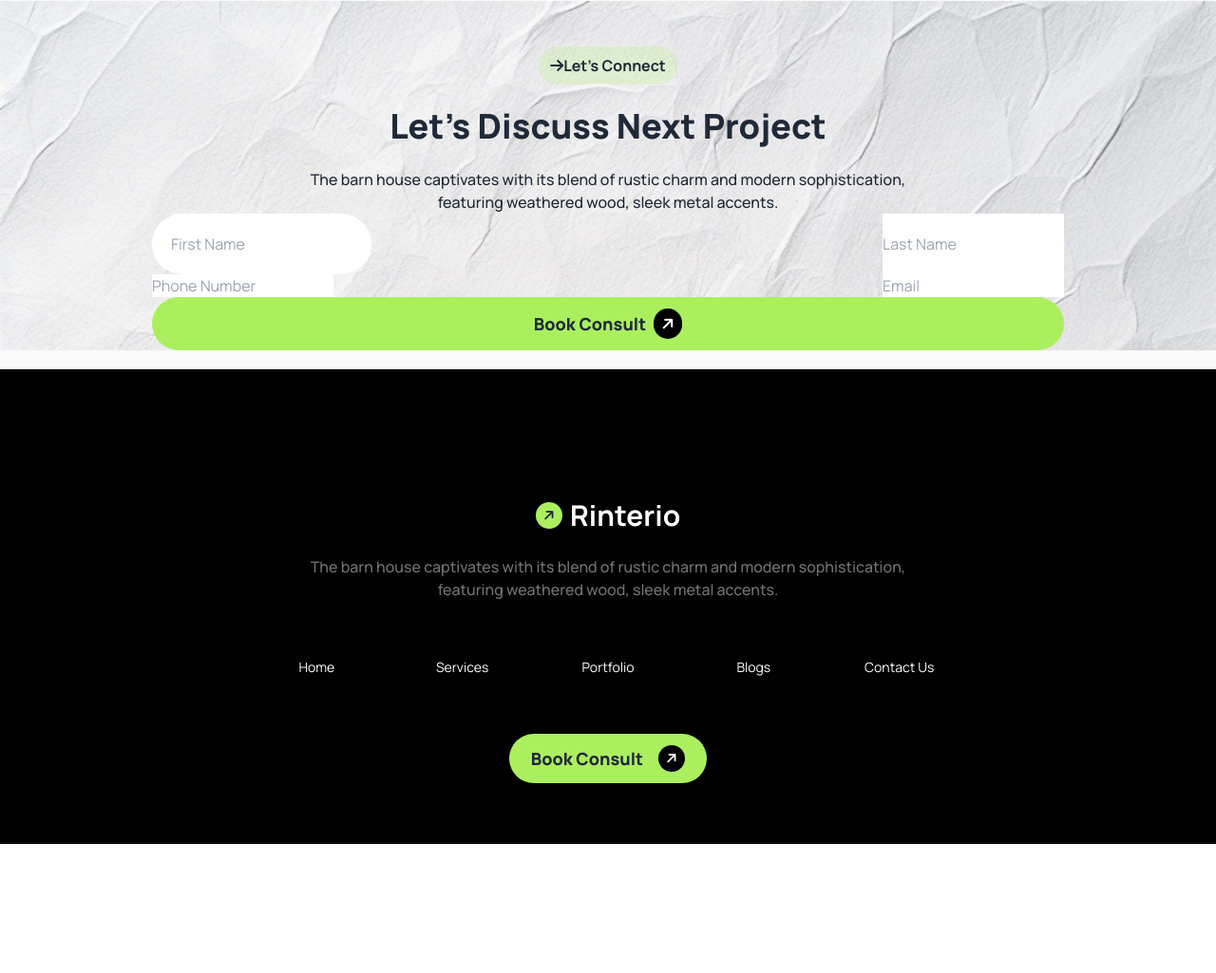
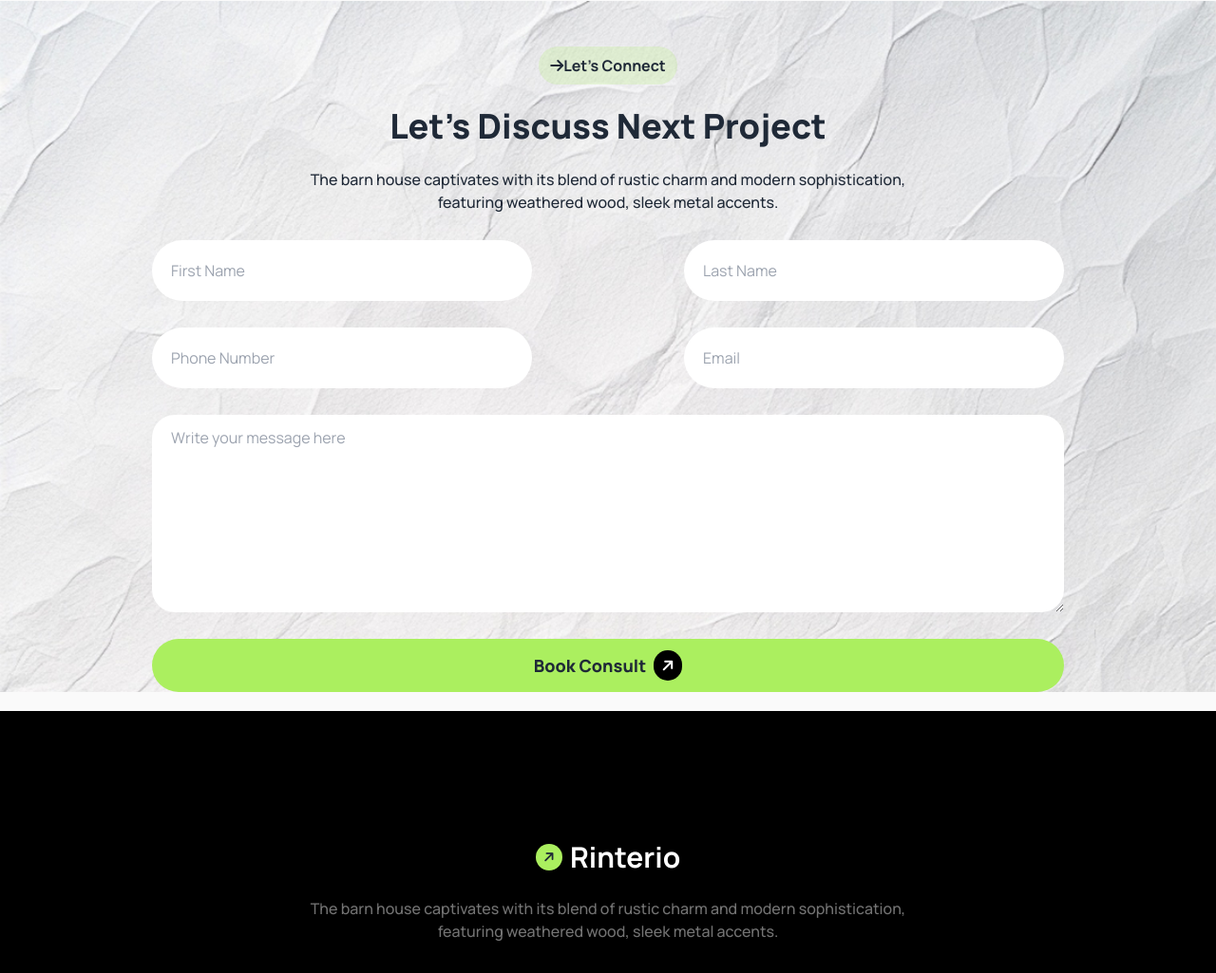
Before and after one commit to sabila111/assignment-3, a plain HTML site: page index.html in a window 1280 px wide. Shown: the part 2190-3215 px from the top of the page at 95% size. Before the commit the page ends 3079 px from the top, so only its background shows below. Drawn offline with nearby package versions, Linux system fonts and the light colour scheme.

Commit message:
finished let's discuss next project section

```diff
--- a/index.html
+++ b/index.html
@@ -228,15 +228,19 @@
     <div class="w-9/12 mx-auto">
       <form >
       <div class="flex justify-between ">
-<input class="px-5 py-5 rounded-full" type="text" placeholder="First Name">
-<input type="text" placeholder="Last Name">
+<input class="px-5 py-5 rounded-full w-5/12 my-7" type="text" placeholder="First Name">
+<input  class="px-5 py-5 rounded-full w-5/12 my-7" type="text" placeholder="Last Name">
       </div>
 
       <div class="flex justify-between">
-<input type="number" placeholder="Phone Number">
-<input type="email" placeholder="Email">
+<input class="px-5 py-5 rounded-full w-5/12 mb-7" type="number" placeholder="Phone Number">
+<input class="px-5 py-5 rounded-full w-5/12 mb-7" type="email" placeholder="Email">
       </div>
-      <div class="flex justify-center items-center rounded-full py-3 px-5 bg-[#ABEF5F] ">
+
+
+      <textarea class="px-5 align-top pt-3 rounded-3xl w-full h-52 mb-7" name="" id="" cols="30" rows="10" placeholder="Write your message here"></textarea>
+
+      <div class="flex justify-center items-center rounded-full py-3 px-5  bg-[#ABEF5F]  ">
         <a class=" mr-2 font-extrabold text-lg ">Book Consult</a>
         <div class="bg-black text-white py-1 px-2 my-auto rounded-full"><i
             class="fa-solid fa-arrow-right -rotate-45 "></i></div>
```
